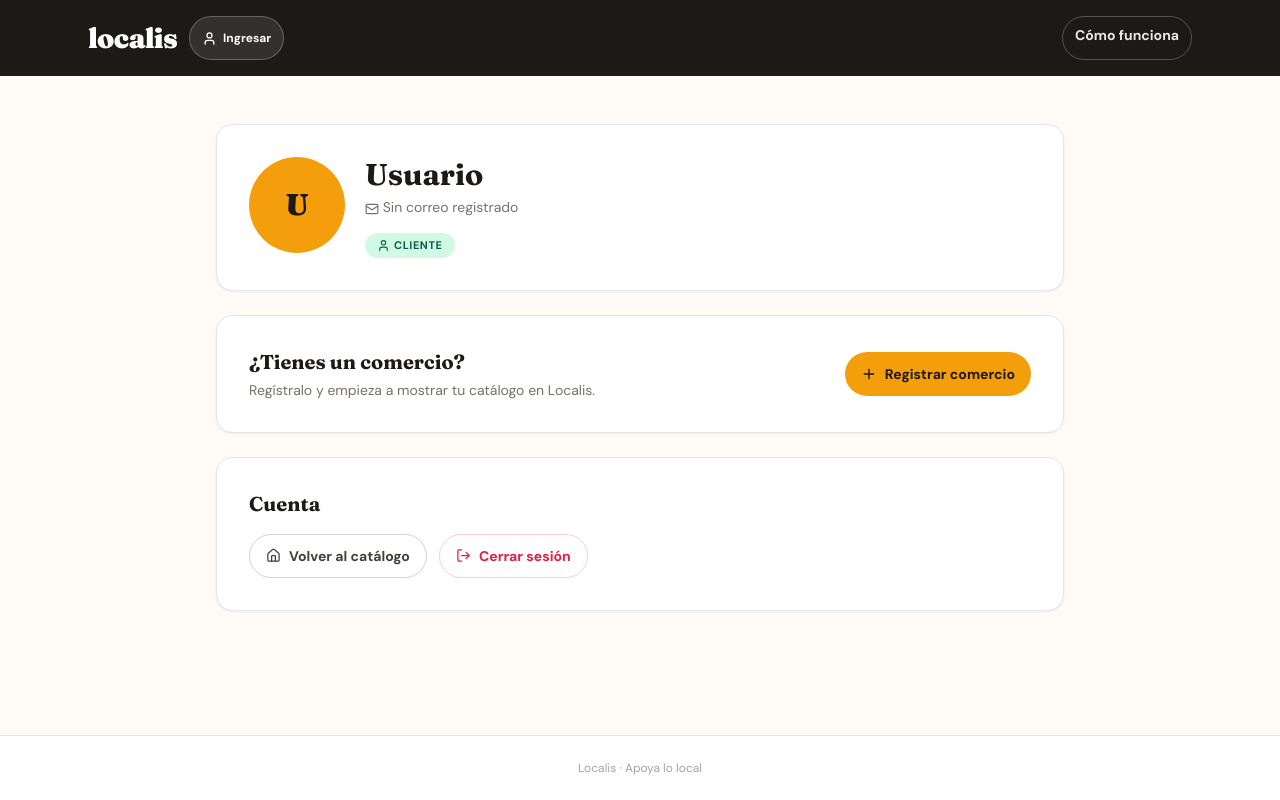
After one commit to yahyadiab666-eng/localis, a Flask app: template templates/perfil.html in a window 1280 px wide. The commit adds this page. Run offline with Flask 3, Linux system fonts and the light colour scheme; the template is opened without the code that fills it, so the values that code supplies are empty; some libraries are stand-ins or nearby versions.

Commit message:
fix: restaurar boton de volver al inicio en panel comercio y corregir flujo de sesion

```diff
--- a/main.py
+++ b/main.py
@@ -145,7 +145,7 @@ from backend.admin import (
     resolver_ticket_soporte,
     suspender_comercio_temporal,
 )
-from backend.auth import obtener_o_crear_usuario_google
+from backend.auth import obtener_o_crear_usuario_google, obtener_usuario_por_id
 from backend.diagnostics import ejecutar_diagnostico_inicio, obtener_estado_sistema
 from backend.error_handlers import registrar_manejadores_errores
 from utils.images import (
@@ -223,6 +223,7 @@ from backend.stores import (
     actualizar_producto,
     buscar_y_filtrar_productos,
     eliminar_producto,
+    listar_comercios_por_usuario,
     listar_portada_hibrida,
     obtener_comercio_por_id,
     obtener_comercio_por_usuario,
@@ -1354,8 +1355,58 @@ def google_callback():
         return _oauth_error('usuario/sesion', error)
 
 
-@app.route('/logout')
+@app.route('/perfil')
+@login_requerido
+def perfil():
+    """Vista de cuenta del usuario autenticado.
+
+    Separada por completo del panel de comercios: solo lee el perfil del
+    usuario (sin contraseña) y, si es comerciante, sus tiendas vinculadas.
+    """
+    usuario_id = session.get('usuario_id')
+    usuario = None
+    try:
+        usuario = obtener_usuario_por_id(usuario_id)
+    except Exception as error:
+        print(f'[Localis] perfil usuario fallo: {type(error).__name__}: {error}')
+        traceback.print_exc()
+
+    if not usuario:
+        # La sesión apunta a un usuario que ya no existe: se limpia y se
+        # redirige al login (mismo criterio que ``login_requerido``).
+        session.clear()
+        flash('Tu sesión expiró. Inicia sesión nuevamente.', 'error')
+        return redirect(url_for('login'))
+
+    soy_comerciante = False
+    comercios = []
+    try:
+        soy_comerciante = es_usuario_comerciante(usuario_id)
+        if soy_comerciante:
+            comercios = listar_comercios_por_usuario(usuario_id) or []
+    except Exception as error:
+        print(f'[Localis] perfil comercios fallo: {type(error).__name__}: {error}')
+        traceback.print_exc()
+        comercios = []
+
+    return render_template(
+        'perfil.html',
+        usuario=usuario,
+        comercios=comercios,
+        es_admin=bool(session.get('es_admin')),
+        es_comerciante=soy_comerciante,
+    )
+
+
+@app.route('/logout', methods=['GET', 'POST'])
 def logout():
+    """Cierra la sesión del usuario.
+
+    La interfaz usa POST + token CSRF (todas las barras envían un formulario),
+    que es el flujo seguro y con confirmación. Se acepta también GET para no
+    romper enlaces/llamadas heredados ni devolver un 405 inesperado a un
+    usuario con sesión activa. No toca ninguna ruta de pagos ni de comercio.
+    """
     limpiar_contexto_comercio()
     session.clear()
     flash('Sesión cerrada correctamente.', 'info')
--- a/templates/admin.html
+++ b/templates/admin.html
@@ -86,7 +86,11 @@
             <a href="{{ url_for('admin_usuarios') }}">Usuarios</a>
             <a href="https://wa.me/584125970507" target="_blank" class="wa-link">WhatsApp Soporte</a>
             <a href="{{ url_for('index') }}">Ver Sitio Público</a>
-            <a href="{{ url_for('logout') }}" style="color: #ffc107;">Cerrar Sesión</a>
+            <form method="POST" action="{{ url_for('logout') }}" style="display:inline;"
+                  onsubmit="return confirm('¿Seguro que quieres cerrar sesión?');">
+                <input type="hidden" name="csrf_token" value="{{ csrf_token() }}">
+                <button type="submit" style="color:#ffc107;background:none;border:none;cursor:pointer;font:inherit;font-weight:600;margin-left:15px;padding:0;">Cerrar Sesión</button>
+            </form>
         </div>
     </header>
 
--- a/templates/admin_comercio.html
+++ b/templates/admin_comercio.html
@@ -71,7 +71,11 @@
             {% if comercio.id %}
             <a href="{{ url_for('tienda_publica', comercio_id=comercio.id) }}" target="_blank" rel="noopener">Ver tienda pública</a>
             {% endif %}
-            <a href="{{ url_for('logout') }}" style="color:#ffc107;">Cerrar Sesión</a>
+            <form method="POST" action="{{ url_for('logout') }}" style="display:inline;"
+                  onsubmit="return confirm('¿Seguro que quieres cerrar sesión?');">
+                <input type="hidden" name="csrf_token" value="{{ csrf_token() }}">
+                <button type="submit" style="color:#ffc107;background:none;border:none;cursor:pointer;font:inherit;font-weight:600;margin-left:15px;padding:0;">Cerrar Sesión</button>
+            </form>
         </div>
     </header>
 
--- a/templates/admin_editar_comercio.html
+++ b/templates/admin_editar_comercio.html
@@ -54,7 +54,11 @@
         <div class="nav-links">
             <a href="{{ url_for('admin_comercio_detalle', comercio_id=comercio.id) }}">&larr; Volver a la ficha</a>
             <a href="{{ url_for('panel_admin') }}">Panel admin</a>
-            <a href="{{ url_for('logout') }}" style="color:#ffc107;">Cerrar Sesión</a>
+            <form method="POST" action="{{ url_for('logout') }}" style="display:inline;"
+                  onsubmit="return confirm('¿Seguro que quieres cerrar sesión?');">
+                <input type="hidden" name="csrf_token" value="{{ csrf_token() }}">
+                <button type="submit" style="color:#ffc107;background:none;border:none;cursor:pointer;font:inherit;font-weight:600;margin-left:15px;padding:0;">Cerrar Sesión</button>
+            </form>
         </div>
     </header>
 
--- a/templates/admin_producto.html
+++ b/templates/admin_producto.html
@@ -47,7 +47,11 @@
         <div class="nav-links">
             <a href="{{ url_for('admin_comercio_detalle', comercio_id=comercio.id) }}">&larr; Volver a la ficha</a>
             <a href="{{ url_for('panel_admin') }}">Panel admin</a>
-            <a href="{{ url_for('logout') }}" style="color:#ffc107;">Cerrar Sesión</a>
+            <form method="POST" action="{{ url_for('logout') }}" style="display:inline;"
+                  onsubmit="return confirm('¿Seguro que quieres cerrar sesión?');">
+                <input type="hidden" name="csrf_token" value="{{ csrf_token() }}">
+                <button type="submit" style="color:#ffc107;background:none;border:none;cursor:pointer;font:inherit;font-weight:600;margin-left:15px;padding:0;">Cerrar Sesión</button>
+            </form>
         </div>
     </header>
 
--- a/templates/admin_usuarios.html
+++ b/templates/admin_usuarios.html
@@ -44,7 +44,11 @@
         <h1>Localis | Usuarios registrados</h1>
         <div class="nav-links">
             <a href="{{ url_for('panel_admin') }}">&larr; Volver al panel</a>
-            <a href="{{ url_for('logout') }}" style="color:#ffc107;">Cerrar Sesión</a>
+            <form method="POST" action="{{ url_for('logout') }}" style="display:inline;"
+                  onsubmit="return confirm('¿Seguro que quieres cerrar sesión?');">
+                <input type="hidden" name="csrf_token" value="{{ csrf_token() }}">
+                <button type="submit" style="color:#ffc107;background:none;border:none;cursor:pointer;font:inherit;font-weight:600;margin-left:15px;padding:0;">Cerrar Sesión</button>
+            </form>
         </div>
     </header>
 
--- a/templates/partials/nav_cliente.html
+++ b/templates/partials/nav_cliente.html
@@ -45,12 +45,17 @@
       </a>
       {% endif %}
 
-      <a href="{{ url_for('index') }}" class="flex items-center gap-2 px-4 py-2.5 text-sm text-stone-700 hover:bg-stone-50">
+      <a href="{{ url_for('perfil') }}" class="flex items-center gap-2 px-4 py-2.5 text-sm text-stone-700 hover:bg-stone-50">
         <i data-lucide="user" style="width:15px;height:15px;"></i> Mi cuenta
       </a>
-      <a href="{{ url_for('logout') }}" class="flex items-center gap-2 px-4 py-2.5 text-sm text-rose-600 hover:bg-rose-50">
-        <i data-lucide="log-out" style="width:15px;height:15px;"></i> Cerrar sesión
-      </a>
+      <form method="POST" action="{{ url_for('logout') }}"
+            onsubmit="return confirm('¿Seguro que quieres cerrar sesión?');">
+        <input type="hidden" name="csrf_token" value="{{ csrf_token() }}">
+        <button type="submit" aria-label="Cerrar sesión"
+                class="w-full flex items-center gap-2 px-4 py-2.5 text-sm text-rose-600 hover:bg-rose-50">
+          <i data-lucide="log-out" style="width:15px;height:15px;"></i> Cerrar sesión
+        </button>
+      </form>
     </div>
   </div>
   {% else %}
--- /dev/null
+++ b/templates/perfil.html
@@ -0,0 +1,169 @@
+<!DOCTYPE html>
+<html lang="es">
+<head>
+  <meta charset="UTF-8">
+  <meta name="viewport" content="width=device-width, initial-scale=1.0">
+  <title>Localis - Mi perfil</title>
+  <script src="https://cdn.tailwindcss.com/3.4.17"></script>
+  <script src="https://cdn.jsdelivr.net/npm/lucide@0.263.0/dist/umd/lucide.min.js"></script>
+  <link href="https://fonts.googleapis.com/css2?family=DM+Sans:wght@400;500;700&family=Fraunces:wght@600;700;900&display=swap" rel="stylesheet">
+  <link rel="stylesheet" href="{{ url_for('static', filename='css/responsive.css') }}?v=cards-2">
+  <link rel="stylesheet" href="{{ url_for('static', filename='css/flash.css') }}">
+  <style>
+    body { font-family: 'DM Sans', sans-serif; }
+    .font-display { font-family: 'Fraunces', serif; }
+  </style>
+</head>
+<body class="w-full min-h-screen flex flex-col" style="background: rgb(254, 251, 246);">
+
+  <header class="bg-stone-900 text-white">
+    <nav class="max-w-6xl mx-auto px-6 py-4 flex items-center justify-between">
+      {% include 'partials/nav_cliente.html' %}
+    </nav>
+  </header>
+
+  {% with mensajes = get_flashed_messages(with_categories=true) %}
+    {% if mensajes %}
+      <div class="fixed top-4 right-4 z-50 space-y-2 flash-mobile max-w-md">
+        {% for categoria, mensaje in mensajes %}
+          <div class="p-4 rounded-xl shadow-lg text-white text-sm localis-flash-alerta flash-auto-dismiss {% if categoria == 'error' %}bg-red-500{% elif categoria == 'exito' %}bg-emerald-600{% else %}bg-amber-600{% endif %}">
+            {{ mensaje }}
+          </div>
+        {% endfor %}
+      </div>
+    {% endif %}
+  {% endwith %}
+
+  <main class="max-w-4xl mx-auto px-4 sm:px-6 py-8 sm:py-12 w-full flex-1 space-y-6">
+
+    <!-- Tarjeta de identidad -->
+    <section class="bg-white rounded-2xl border border-stone-200 shadow-sm p-6 sm:p-8">
+      <div class="flex flex-col sm:flex-row items-center sm:items-start gap-5">
+        <div class="shrink-0">
+          {% if usuario.foto_url %}
+            <img src="{{ usuario.foto_url }}" alt="{{ usuario.nombre or 'Usuario' }}"
+                 class="w-20 h-20 sm:w-24 sm:h-24 rounded-full object-cover border-2 border-stone-200"
+                 onerror="this.style.display='none'; var s=this.nextElementSibling; if(s){s.classList.remove('hidden'); s.classList.add('flex');}">
+            <span class="hidden w-20 h-20 sm:w-24 sm:h-24 rounded-full bg-amber-500 text-stone-900 font-display font-black text-3xl items-center justify-center">
+              {{ (usuario.nombre or 'U')[:1] | upper }}
+            </span>
+          {% else %}
+            <span class="w-20 h-20 sm:w-24 sm:h-24 rounded-full bg-amber-500 text-stone-900 font-display font-black text-3xl flex items-center justify-center">
+              {{ (usuario.nombre or 'U')[:1] | upper }}
+            </span>
+          {% endif %}
+        </div>
+
+        <div class="flex-1 text-center sm:text-left space-y-1 min-w-0 w-full">
+          <h1 class="font-display text-2xl sm:text-3xl font-bold text-stone-900 break-words">
+            {{ usuario.nombre or 'Usuario' }}
+          </h1>
+          <p class="text-sm text-stone-500 break-all">
+            <i data-lucide="mail" class="inline-block align-text-bottom" style="width:14px;height:14px;"></i>
+            {{ usuario.correo or 'Sin correo registrado' }}
+          </p>
+
+          <div class="flex flex-wrap gap-2 justify-center sm:justify-start pt-3">
+            {% if es_admin %}
+              <span class="bg-stone-900 text-white text-[11px] font-bold px-3 py-1 rounded-full uppercase tracking-wider flex items-center gap-1">
+                <i data-lucide="shield" style="width:13px;height:13px;"></i> Administrador
+              </span>
+            {% elif es_comerciante %}
+              <span class="bg-amber-100 text-amber-800 text-[11px] font-bold px-3 py-1 rounded-full uppercase tracking-wider flex items-center gap-1">
+                <i data-lucide="store" style="width:13px;height:13px;"></i> Comerciante
+              </span>
+            {% else %}
+              <span class="bg-emerald-100 text-emerald-800 text-[11px] font-bold px-3 py-1 rounded-full uppercase tracking-wider flex items-center gap-1">
+                <i data-lucide="user" style="width:13px;height:13px;"></i> Cliente
+              </span>
+            {% endif %}
+          </div>
+        </div>
+      </div>
+    </section>
+
+    <!-- Comercios del usuario -->
+    {% if es_comerciante %}
+    <section class="bg-white rounded-2xl border border-stone-200 shadow-sm p-6 sm:p-8 space-y-4">
+      <div class="flex items-center justify-between gap-3">
+        <h2 class="font-display text-xl font-bold text-stone-900 flex items-center gap-2">
+          <i data-lucide="store" class="text-amber-600" style="width:20px;height:20px;"></i>
+          Mis comercios
+        </h2>
+        <a href="{{ url_for('panel_comercio') }}"
+           class="btn-touch inline-flex items-center gap-2 bg-stone-900 text-white font-bold px-4 py-2 rounded-full text-xs hover:bg-stone-800 transition">
+          <i data-lucide="layout-dashboard" style="width:14px;height:14px;"></i> Ir al panel
+        </a>
+      </div>
+
+      {% if comercios %}
+        <div class="grid gap-3">
+          {% for c in comercios %}
+          <div class="flex flex-col sm:flex-row sm:items-center justify-between gap-3 border border-stone-200 rounded-xl p-4">
+            <div class="min-w-0">
+              <p class="font-bold text-stone-900 truncate">{{ c.nombre or 'Comercio sin nombre' }}</p>
+              <p class="text-xs text-stone-500 truncate">{{ c.categoria or 'General' }}</p>
+            </div>
+            <a href="{{ url_for('tienda_publica', comercio_id=c.id) }}" target="_blank" rel="noopener"
+               class="btn-touch inline-flex items-center justify-center gap-2 text-xs font-semibold text-stone-700 border border-stone-300 rounded-full px-3 py-1.5 hover:bg-stone-50 transition shrink-0">
+              <i data-lucide="external-link" style="width:13px;height:13px;"></i> Ver tienda
+            </a>
+          </div>
+          {% endfor %}
+        </div>
+      {% else %}
+        <p class="text-sm text-stone-500">Todavía no tienes comercios registrados.</p>
+      {% endif %}
+    </section>
+    {% else %}
+    <section class="bg-white rounded-2xl border border-stone-200 shadow-sm p-6 sm:p-8 flex flex-col sm:flex-row sm:items-center justify-between gap-4">
+      <div>
+        <h2 class="font-display text-xl font-bold text-stone-900">¿Tienes un comercio?</h2>
+        <p class="text-sm text-stone-500 mt-1">Regístralo y empieza a mostrar tu catálogo en Localis.</p>
+      </div>
+      <a href="{{ url_for('crear_comercio') }}"
+         class="btn-touch inline-flex items-center justify-center gap-2 bg-amber-500 text-stone-900 font-bold px-4 py-2.5 rounded-full text-sm hover:bg-amber-400 transition shrink-0">
+        <i data-lucide="plus" style="width:16px;height:16px;"></i> Registrar comercio
+      </a>
+    </section>
+    {% endif %}
+
+    <!-- Acciones de cuenta -->
+    <section class="bg-white rounded-2xl border border-stone-200 shadow-sm p-6 sm:p-8 space-y-4">
+      <h2 class="font-display text-xl font-bold text-stone-900">Cuenta</h2>
+      <div class="flex flex-col sm:flex-row flex-wrap gap-3">
+        <a href="{{ url_for('index') }}"
+           class="btn-touch inline-flex items-center justify-center gap-2 text-sm font-semibold text-stone-700 border border-stone-300 rounded-full px-4 py-2 hover:bg-stone-50 transition">
+          <i data-lucide="home" style="width:15px;height:15px;"></i> Volver al catálogo
+        </a>
+
+        {% if es_admin %}
+        <a href="{{ url_for('panel_admin') }}"
+           class="btn-touch inline-flex items-center justify-center gap-2 text-sm font-semibold text-stone-700 border border-stone-300 rounded-full px-4 py-2 hover:bg-stone-50 transition">
+          <i data-lucide="shield" style="width:15px;height:15px;"></i> Panel de administración
+        </a>
+        {% endif %}
+
+        <form method="POST" action="{{ url_for('logout') }}" class="inline-flex"
+              onsubmit="return confirm('¿Seguro que quieres cerrar sesión?');">
+          <input type="hidden" name="csrf_token" value="{{ csrf_token() }}">
+          <button type="submit" aria-label="Cerrar sesión"
+                  class="btn-touch inline-flex items-center justify-center gap-2 text-sm font-semibold text-rose-600 border border-rose-200 rounded-full px-4 py-2 hover:bg-rose-50 transition">
+            <i data-lucide="log-out" style="width:15px;height:15px;"></i> Cerrar sesión
+          </button>
+        </form>
+      </div>
+    </section>
+
+  </main>
+
+  <footer class="bg-white border-t border-stone-200 py-6 mt-8">
+    <p class="text-center text-xs text-stone-400">Localis · Apoya lo local</p>
+  </footer>
+
+  <script src="{{ url_for('static', filename='js/flash.js') }}"></script>
+  <script>
+    if (window.lucide) { lucide.createIcons(); }
+  </script>
+</body>
+</html>
```
Also changed, not shown: backend/auth.py (+28 -0 lines), templates/partials/nav_comercio.html (+20 -4 lines), templates/registro_comercio.html (+15 -6 lines).
